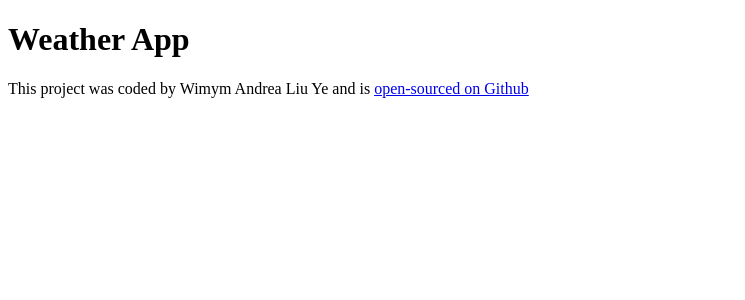
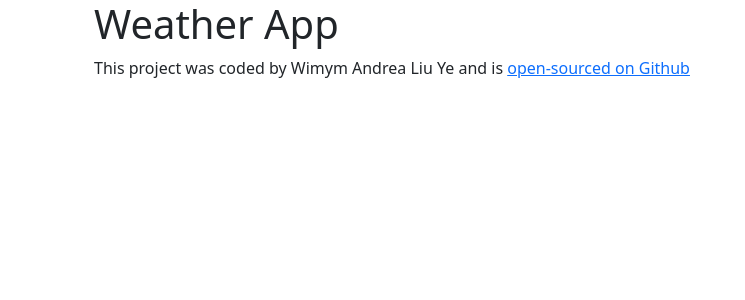
Before and after one commit to wliuye/wimym-react-app, a React (Create React App) app: page / in a window 1280 px wide. Shown: the top 300 px of the page, without its empty margins (0-745 px from the left). Built offline with nearby package versions, Linux system fonts and the light colour scheme.

Commit message:
Added bootstrap

```diff
--- a/package.json
+++ b/package.json
@@ -3,6 +3,7 @@
   "version": "0.1.0",
   "private": true,
   "dependencies": {
+    "bootstrap": "^5.3.3",
     "cra-template": "1.2.0",
     "react": "^19.0.0",
     "react-dom": "^19.0.0",
--- a/public/index.html
+++ b/public/index.html
@@ -11,10 +11,13 @@
     />
     <link rel="apple-touch-icon" href="%PUBLIC_URL%/logo192.png" />
     <link rel="manifest" href="%PUBLIC_URL%/manifest.json" />
+    <link href="https://cdn.jsdelivr.net/npm/bootstrap@5.3.3/dist/css/bootstrap.min.css" rel="stylesheet" integrity="sha384-QWTKZyjpPEjISv5WaRU9OFeRpok6YctnYmDr5pNlyT2bRjXh0JMhjY6hW+ALEwIH" crossorigin="anonymous">
+
     <title>React Weather App</title>
   </head>
   <body>
     <noscript>You need to enable JavaScript to run this app.</noscript>
+    <div class="container">
     <div id="root"></div>
   </body>
 </html>
--- a/src/App.js
+++ b/src/App.js
@@ -5,6 +5,7 @@
 export default function App() {
   return (
     <div className="App">
+      <div className="container">
         <h1>Weather App</h1>
         <footer>
           This project was coded by Wimym Andrea Liu Ye and is{" "}
@@ -17,5 +18,6 @@
           </a>
         </footer>
       </div>
+    </div>
   );
 }
--- a/src/index.js
+++ b/src/index.js
@@ -1,6 +1,7 @@
 import React from 'react';
 import ReactDOM from 'react-dom/client';
 import './index.css';
+import "bootstrap/dist/css/bootstrap.css";
 import App from './App';
 import reportWebVitals from './reportWebVitals';
 
```
Also changed, not shown: 1 other file (tests, documents, lock files or other folders). Lines whose indentation alone changed are shown as unchanged.
